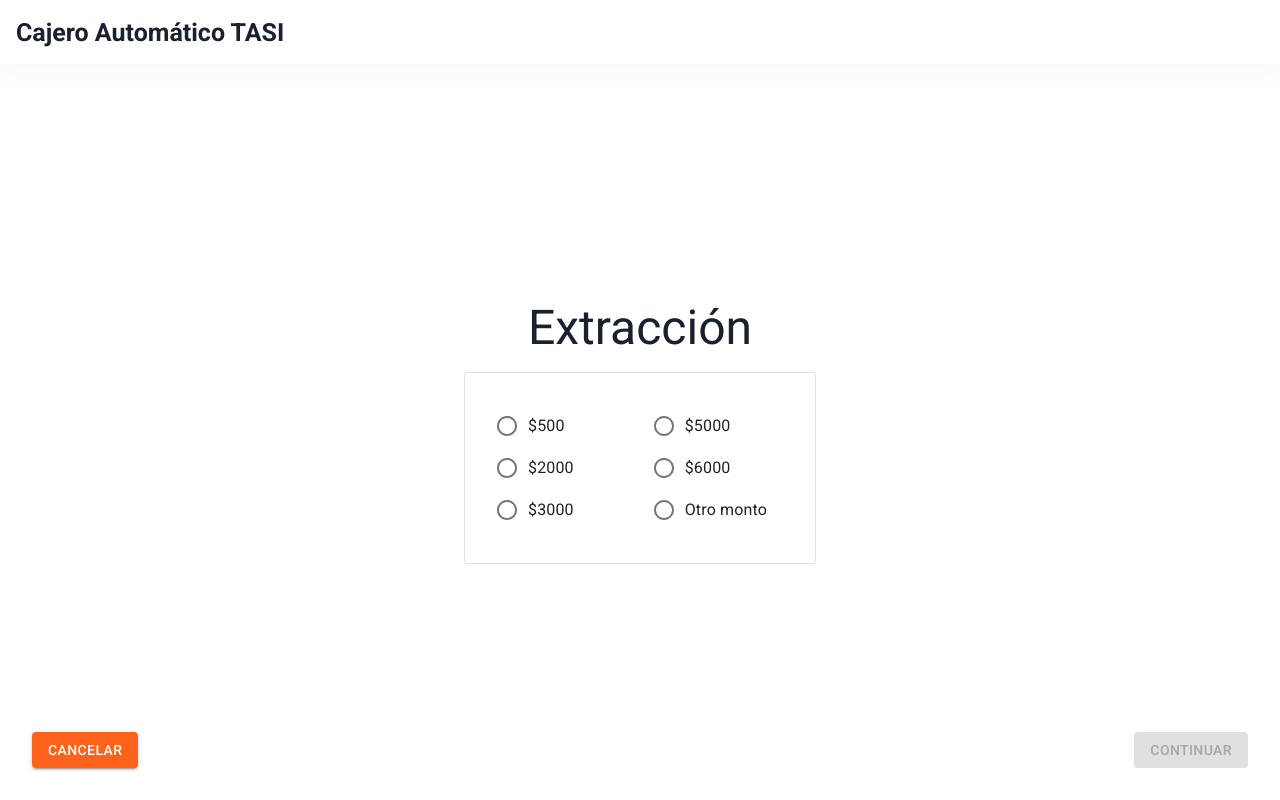
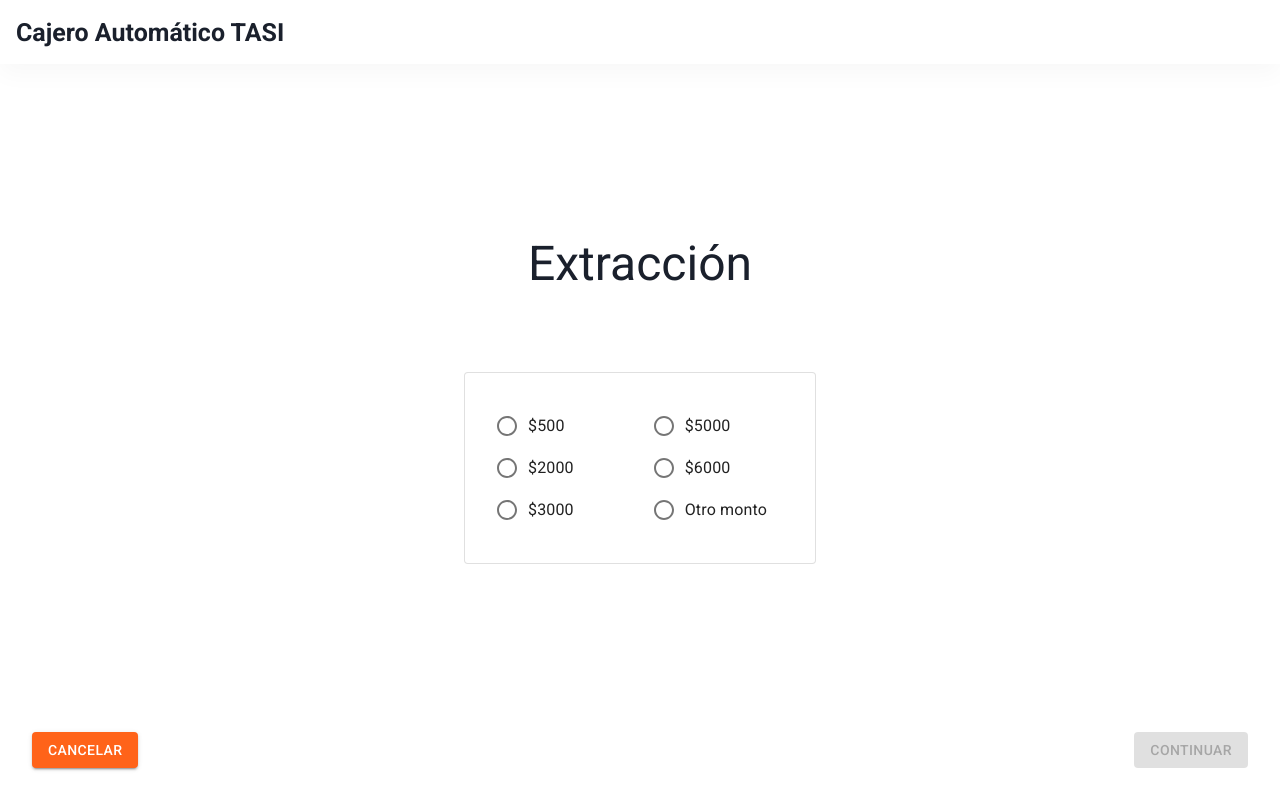
Before and after one commit to fcastrogarcia/tasi, a Next.js app: page /extraction in a window 1280 px wide. Built offline with nearby package versions, Linux system fonts and the light colour scheme; sample sign-in values are in the browser's storage.

Commit message:
Modify style

```diff
--- a/components/Extraction/Extraction.js
+++ b/components/Extraction/Extraction.js
@@ -64,7 +64,7 @@ const Extraction = ({ user }) => {
   return (
     <ProgressContainer className={styles.container} loading={loading}>
       <div>
-        <Typography variant="h3" gutterBottom>
+        <Typography variant="h3" gutterBottom className={styles.title}>
           Extracción
         </Typography>
       </div>
--- a/components/Extraction/Extraction.module.scss
+++ b/components/Extraction/Extraction.module.scss
@@ -27,3 +27,8 @@
 .divider {
   display: grid;
 }
+
+.title {
+  position: relative;
+  bottom: 64px;
+}
```
